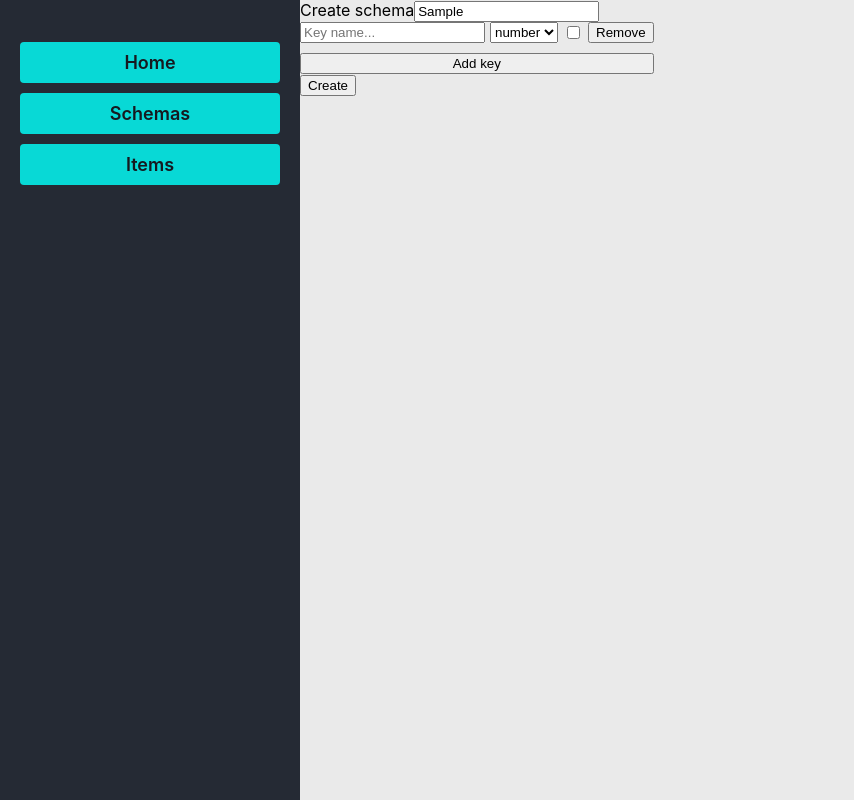
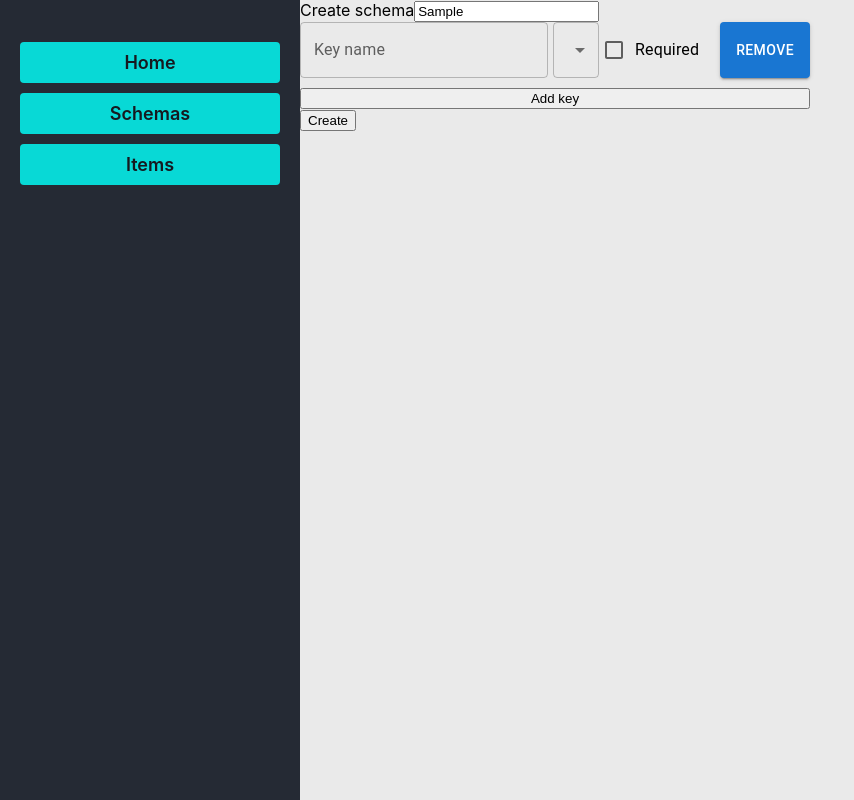
Before and after one commit to stefanchethedog/web-store, a React (Create React App) app in the folder frontend/: page /schema/create in a window 1280 px wide. Both pictures are taken after typing "Sample" into the empty fields and a click on the button "Add key". Shown: the whole page, without its empty margins (0-854 px from the left). Built offline with nearby package versions, Linux system fonts and the light colour scheme.

Commit message:
nested schema create/update

```diff
--- a/frontend/src/pages/Schema/Create/CreateSchema.tsx
+++ b/frontend/src/pages/Schema/Create/CreateSchema.tsx
@@ -1,12 +1,13 @@
 import axios from "axios";
+import { useSnackbar } from "notistack";
 import { FC, useState } from "react";
 import { CREATE_SCHEMA } from "../../../api";
-import { useSnackbar } from "notistack";
 
+import capitalize from "../../../utils/capitalize";
 import "./CreateSchema.styles.scss";
 import SchemaKey from "./Schema-Key";
 
-interface CreateSchemaProps {}
+interface CreateSchemaProps { }
 
 interface IKey {
   name: string;
@@ -15,7 +16,7 @@ interface IKey {
   index: number;
 }
 
-const CreateSchema: FC<CreateSchemaProps> = ({}) => {
+const CreateSchema: FC<CreateSchemaProps> = ({ }) => {
   const [name, setName] = useState("");
   const [keys, setKeys] = useState<IKey[]>([]);
   const [nextIndex, setNextIndex] = useState(0);
@@ -24,50 +25,31 @@ const CreateSchema: FC<CreateSchemaProps> = ({}) => {
 
   const handleSchemaCreation = (name: string, keys: IKey[]) => {
     axios
-      .post(CREATE_SCHEMA, { name, keys })
+      .post(CREATE_SCHEMA, { name, keys: keys.map((key) => ({ ...key, type: capitalize(key.type) })) })
       .then(() => {
-        enqueueSnackbar(`Created schema with name: ${name}`, {variant:'success'});
+        enqueueSnackbar(`Created schema with name: ${name}`, { variant: 'success' });
       })
-      .catch((reason) => {
+      .catch((_) => {
         enqueueSnackbar(`Error creating schema with name: ${name}`, {
           variant: "error",
         });
       });
   };
 
-  const handleNameChange = (value: string, index: number) => {
-    setKeys(
-      keys.map((key) => {
-        if (key.index === index) {
-          return { ...key, name: value };
-        } else return key;
-      })
-    );
+  const handleKeyRemove = (index: number | string) => {
+    setKeys(keys.filter((key) => key.index !== index));
   };
 
-  const handleTypeChange = (value: string, index: number) => {
-    setKeys(
-      keys.map((key) => {
-        if (key.index === index) {
-          return { ...key, type: value };
-        } else return key;
-      })
-    );
+  const updateKeys = <T,>(keyName: string, propName: string, value: T) => {
+    return keys.map((k) => {
+      if (k.name === keyName) {
+        return { ...k, [propName]: value };
+      } else return k;
+    });
   };
 
-  const handleRequiredChange = (value: boolean, index: number) => {
-    console.log("handle required change");
-    setKeys(
-      keys.map((key) => {
-        if (key.index === index) {
-          return { ...key, required: value };
-        } else return key;
-      })
-    );
-  };
-
-  const handleKeyRemove = (index: number) => {
-    setKeys(keys.filter((key) => key.index !== index));
+  const handleKeyChange = <T,>(keyName: string, propName: string, value: T) => {
+    setKeys(updateKeys(keyName, propName, value));
   };
 
   return (
@@ -88,10 +70,8 @@ const CreateSchema: FC<CreateSchemaProps> = ({}) => {
                 type={key.type}
                 required={key.required}
                 index={key.index}
-                onNameChange={handleNameChange}
-                onTypeChange={handleTypeChange}
-                onRequiredChange={handleRequiredChange}
                 onRemove={handleKeyRemove}
+                onPropChange={handleKeyChange}
               />
             </>
           );
--- a/frontend/src/pages/Schema/Create/Schema-Key.tsx
+++ b/frontend/src/pages/Schema/Create/Schema-Key.tsx
@@ -1,29 +1,60 @@
+import { Select, TextField, MenuItem, FormControlLabel, Checkbox, Button, InputLabel, FormControl } from "@mui/material";
+
 type Props = {
   name: string;
   type: string;
   required: boolean;
-  index: number;
-  onNameChange: (name: string, index: number) => void;
-  onTypeChange: (type: string, index: number) => void;
-  onRequiredChange: (value: boolean, index: number) => void;
-  onRemove: (index: number) => void;
+  index: number | string;
+  onRemove: (index: number | string) => void;
+  onPropChange: <T, >(keyName: string, propName: string, value: T) => void;
+  availableSchemas?: string[];
 }
 
 //TODO: add object key type
-const KEY_TYPES = ["number", "string"];
+const KEY_TYPES = ["number", "string", "schema"];
 
 export default function SchemaKey({
-  name, type, required, index,
-  onNameChange, onTypeChange, onRequiredChange, onRemove
+  name, type, required, index, onPropChange, onRemove, availableSchemas
 }: Props) {
   return (
     <div className="schema_key">
-      <input type="text" placeholder="Key name..." name="name" value={name} onChange={(e) => onNameChange(e.target.value, index)} />
-      <select value={type} onChange={(e) => onTypeChange(e.target.value, index)}>
-        {KEY_TYPES.map((type) => <option key={`${type}--${index}`} value={type}>{type}</option>)}
-      </select>
-      <input type="checkbox" checked={required} onChange={(e) => onRequiredChange(e.target.checked, index)} />
-      <button onClick={() => onRemove(index)}>Remove</button>
+      <TextField
+        type="text"
+        label="Key name"
+        name="name"
+        value={name}
+        onChange={(e) => onPropChange(name, "name", e.target.value)}
+      >
+      </TextField>
+      <Select
+        value={type.toLowerCase()}
+        onChange={(e) => onPropChange(name, "type", e.target.value)}
+      >
+        {KEY_TYPES.map((type) => <MenuItem key={`${type}--${index}`} value={type}>{type}</MenuItem>)}
+      </Select>
+      {(availableSchemas && type == "schema") &&
+        <>
+          <FormControl>
+            <InputLabel id="schemaLabel">Schema</InputLabel>
+            <Select
+              label="Schema"
+              labelId="schemaLabel"
+              sx={{
+                minWidth: "100px"
+              }}
+            >
+              {availableSchemas.map((name) => <MenuItem value={name}>{name}</MenuItem>)}
+            </Select>
+          </FormControl>
+        </>
+      }
+      <FormControlLabel
+        label="Required"
+        control={
+          <Checkbox checked={required} onChange={(e) => onPropChange(name, "required", e.target.checked)}></Checkbox>
+        }
+      />
+      <Button variant="contained" onClick={() => onRemove(index)}>Remove</Button>
     </div>
   );
 }
--- a/frontend/src/pages/Schema/Update/UpdateSchema.tsx
+++ b/frontend/src/pages/Schema/Update/UpdateSchema.tsx
@@ -1,26 +1,26 @@
 import { Error } from "@mui/icons-material";
 import {
-  Checkbox,
   TextField,
-  Select,
   Button,
-  MenuItem,
   Stack,
 } from "@mui/material";
 import axios from "axios";
 import { FC, useEffect, useState } from "react";
 import { useLocation } from "react-router-dom";
-import { GET_SCHEMA_BY_NAME, UPDATE_SCHEMA_BY_NAME } from "../../../api";
+import { GET_ALL_SCHEMAS, GET_SCHEMA_BY_NAME, UPDATE_SCHEMA_BY_NAME } from "../../../api";
 import { useSnackbar } from "notistack";
 
 import "./UpdateSchema.styles.scss";
+import SchemaKey from "../Create/Schema-Key";
+import capitalize from "../../../utils/capitalize";
 
-interface UpdateSchemaProps {}
+interface UpdateSchemaProps { }
 
 interface IKey {
   name: string;
   type: string;
   required: boolean;
+  _id: string;
 }
 
 interface ISchemaResponse {
@@ -29,10 +29,11 @@ interface ISchemaResponse {
   keys: IKey[];
 }
 
-const UpdateSchema: FC<UpdateSchemaProps> = ({}) => {
+const UpdateSchema: FC<UpdateSchemaProps> = ({ }) => {
   const [schema, setSchema] = useState<ISchemaResponse | null>(null);
   const [error, setError] = useState("");
   const { pathname } = useLocation();
+  const [schemas, setSchemas] = useState<string[]>([]);
 
   const { enqueueSnackbar } = useSnackbar();
 
@@ -48,6 +49,10 @@ const UpdateSchema: FC<UpdateSchemaProps> = ({}) => {
       .catch((reason) => {
         setError(reason);
       });
+    axios
+      .get<ISchemaResponse[]>(GET_ALL_SCHEMAS)
+      .then((response) => setSchemas(response.data.map((schema) => schema.name)))
+      .catch((_) => enqueueSnackbar('Failed to fetch available schemas', { variant: "error" }));
   }, []);
 
   const updateKeys = <T,>(keyName: string, propName: string, value: T) => {
@@ -56,6 +61,10 @@ const UpdateSchema: FC<UpdateSchemaProps> = ({}) => {
         return { ...k, [propName]: value };
       } else return k;
     });
+  };
+
+  const handleKeyRemove = (id: number | string) => {
+    setSchema({ ...schema!, keys: schema!.keys.filter((key) => key._id !== id) });
   };
 
   const handleKeyChange = <T,>(keyName: string, propName: string, value: T) => {
@@ -82,42 +91,45 @@ const UpdateSchema: FC<UpdateSchemaProps> = ({}) => {
             {schema.keys.map((key) => {
               return (
                 <Stack direction="row">
-                  <TextField
-                    value={key.name}
-                    onChange={(e) =>
-                      handleKeyChange(key.name, "name", e.target.value)
-                    }
-                  ></TextField>
-                  <Select
-                    label={key.name}
-                    value={key.type.toLowerCase() ?? ""}
-                    onChange={(e) =>
-                      handleKeyChange(key.name, "type", e.target.value)
-                    }
-                  >
-                    {["string", "number"].map((type) => {
-                      return <MenuItem value={type}>{type}</MenuItem>;
-                    })}
-                  </Select>
-                  <Checkbox
-                    checked={key.required}
-                    onChange={(e) =>
-                      handleKeyChange(key.name, "required", e.target.value)
-                    }
+                  <SchemaKey
+                    required={key.required}
+                    name={key.name}
+                    type={key.type}
+                    index={key._id}
+                    availableSchemas={schemas}
+                    onRemove={handleKeyRemove}
+                    onPropChange={handleKeyChange}
                   />
                 </Stack>
               );
             })}
           </Stack>
           <Button
+            variant="outlined"
+            color="info"
+            onClick={() => {
+              setSchema({
+                ...schema, keys: [...schema.keys, {
+                  name: "", required: false,
+                  _id: "", type: ""
+                }]
+              })
+            }}
+          >
+            Add Key
+          </Button>
+          <Button
             variant="contained"
             onClick={() => {
               axios
-                .put(UPDATE_SCHEMA_BY_NAME(schemaName), { ...schema })
-                .then((res) => {
+                .put(
+                  UPDATE_SCHEMA_BY_NAME(schemaName),
+                  { ...schema, keys: schema.keys.map((key) => ({ name: key.name, required: key.required, type: capitalize(key.type) })) }
+                )
+                .then((_) => {
                   enqueueSnackbar(`Succesfully updated ${schemaName}`);
                 })
-                .catch((err) => {
+                .catch((_) => {
                   enqueueSnackbar(`Error when updating ${schemaName}`, {
                     variant: "error",
                   });
```
